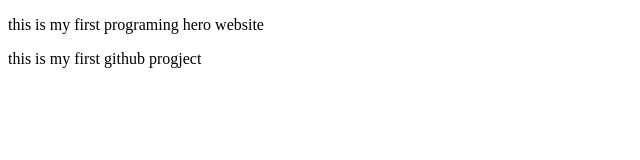
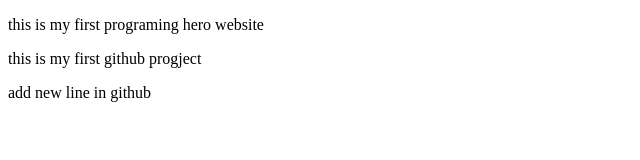
Before and after one commit to FOYSAL75/my-first-website, a plain HTML site: page index.html in a window 1280 px wide. Shown: the whole page, without its empty margins (0-640 px from the left). Drawn offline with Linux system fonts and the light colour scheme.

Commit message:
add new line

```diff
--- a/index.html
+++ b/index.html
@@ -8,6 +8,7 @@
 <body>
     <p>this is my first programing hero website</p>
     <p>this is my first github progject</p>
+    <p>add new line in github</p>
 
 </body>
 </html>
```
